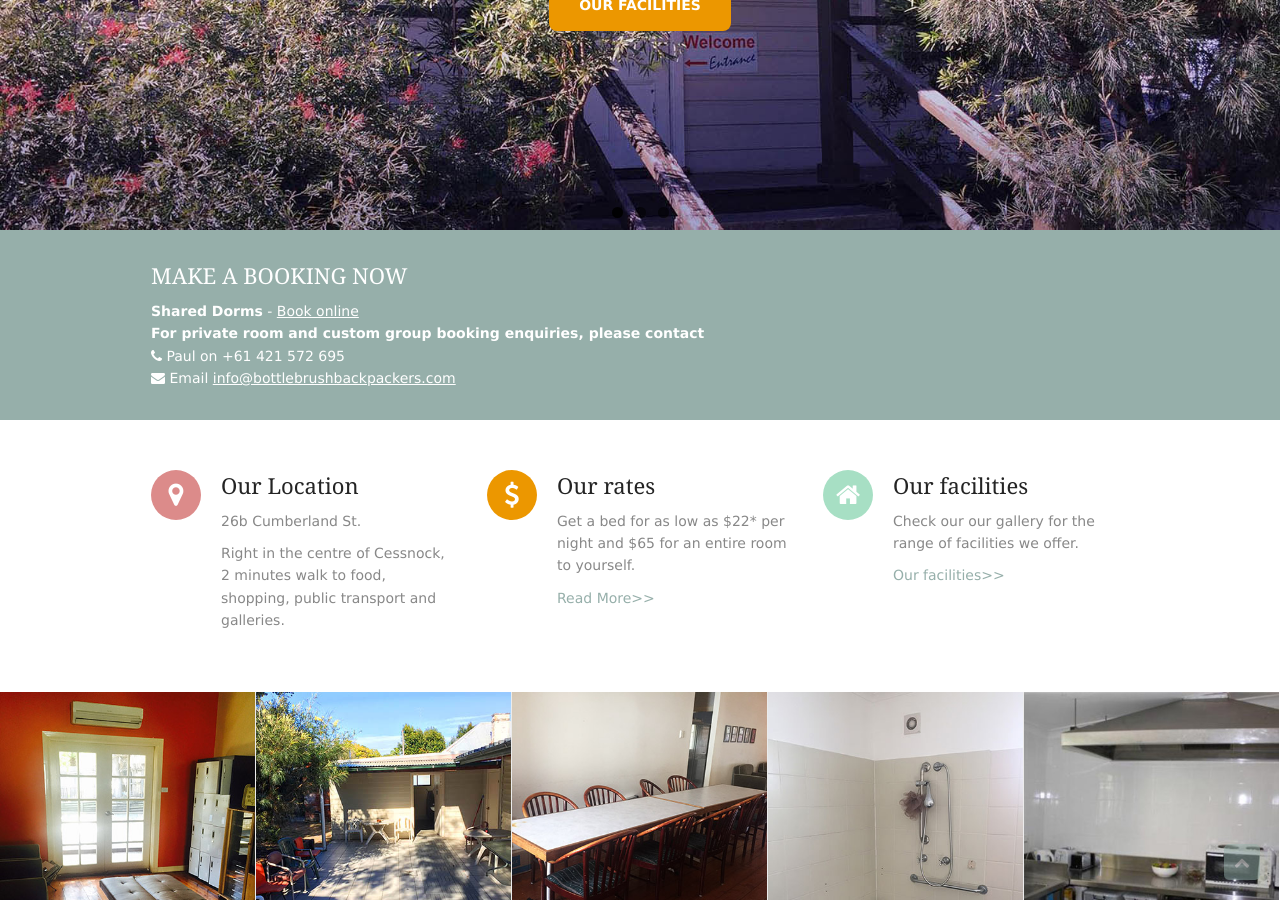
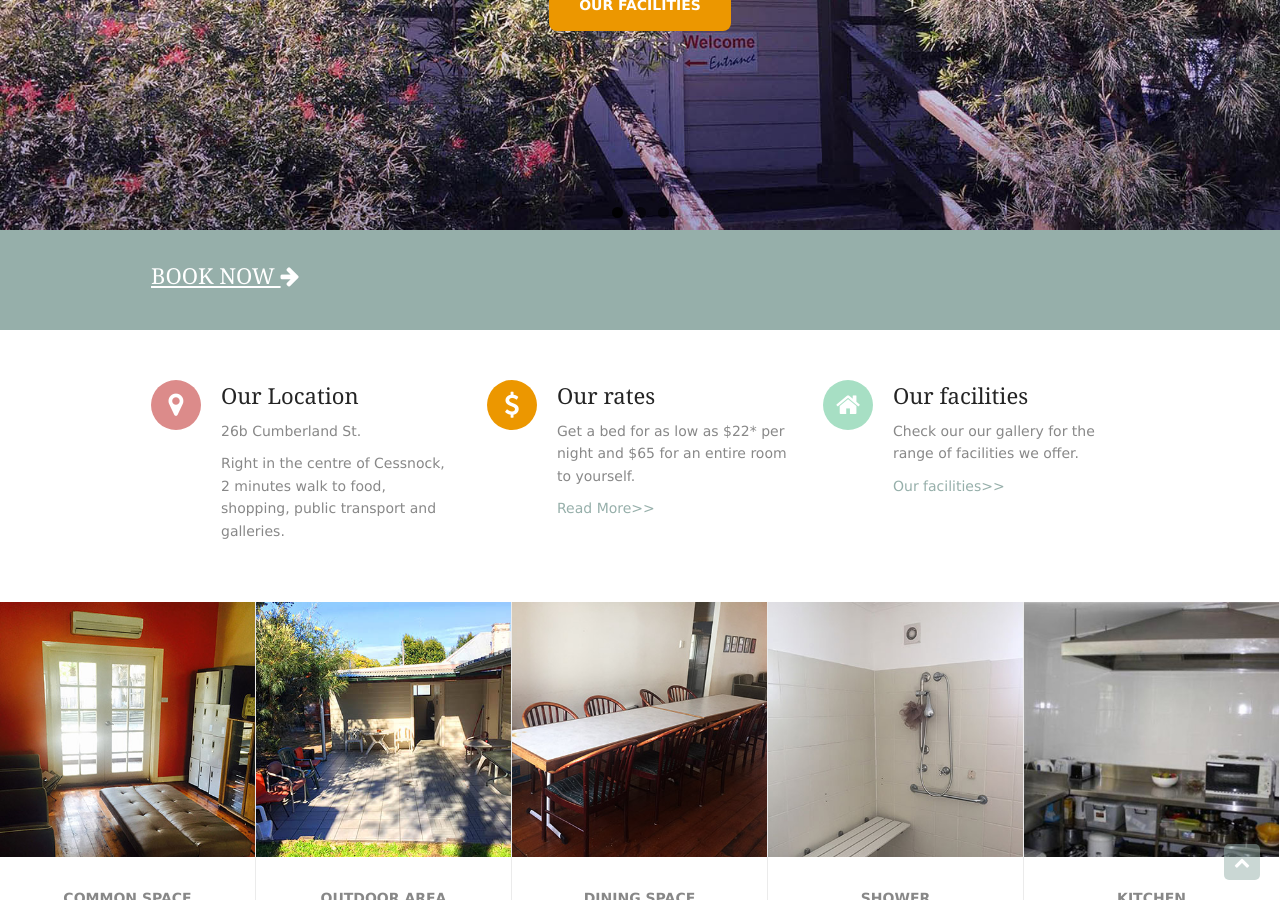
Before and after one commit to bottlebrushbackpackers/bottlebrushbackpackers, a Jekyll site: the page built from index.html, in a window 1280 px wide and 900 px high, scrolled down 412 px. Built offline with Jekyll 4.4.1, drawn with Linux system fonts in a browser that asks for light colours.

Commit message:
Switched to booking.com and removed phone number

```diff
--- a/_includes/makebooking.html
+++ b/_includes/makebooking.html
@@ -2,13 +2,9 @@
   <section id="cta" class="clear">
     <!-- ################################################################################################ -->
     <div class="three_quarter first">
-      <h2 class="heading">Make a booking Now</h2>
-
-      <div class="btmspace-15"><strong>Shared Dorms</strong> - <a href="http://www.hostelworld.com/hosteldetails.php/Bottlebrush-Backpackers/Cessnock/100219" target="_blank">Book online</a></div>
-
-      <div class="btmspace-5"><strong>For private room and custom group booking enquiries, please contact</strong></div>
-      <div><span class="fa fa-phone"></span> {{site.contact_person}} on {{site.phone}}</div>
-      <div><span class="fa fa-envelope"></span> Email <a href="mailto:{{site.email}}">info@bottlebrushbackpackers.com</a></div>
+      <a href="http://www.booking.com/hotel/au/bottlebrush-backpackers.html" target="_blank">
+        <h2 class="heading">Book Now <span class="fa fa-arrow-right"></span></h2>
+      </a>
     </div>
     <!-- <div class="one_quarter"><a class="btn" href="{{site.baseurl}}/booking">Book Now <span class="fa fa-arrow-right"></span></a></div> -->
     <!-- ################################################################################################ -->
```
